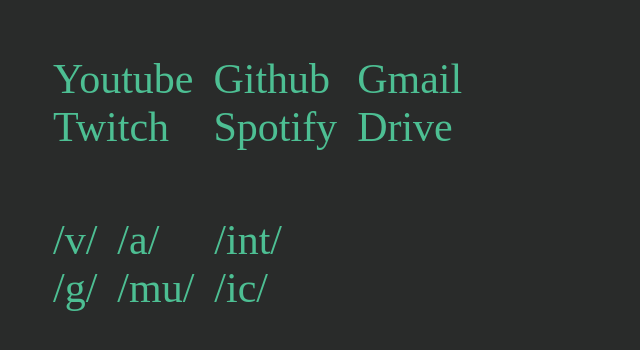
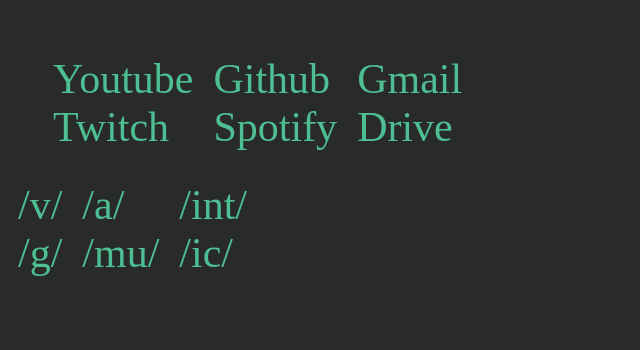
Before and after one commit to tonijarjour/homepage, a plain HTML site: page index.html in a window 1280 px wide. Shown: the whole page, without its empty margins (0-640 px from the left). Drawn offline with Linux system fonts and the light colour scheme.

Commit message:
Update index.html

```diff
--- a/index.html
+++ b/index.html
@@ -49,7 +49,7 @@
             </div>
         </div>
     </div>
-    <div class="row" style="margin-left: 35px; margin-top: 35px">
+    <div class="row">
         <div class="column">
             <div>
                 <a href="https://boards.4channel.org/v/">/v/</a>
```
